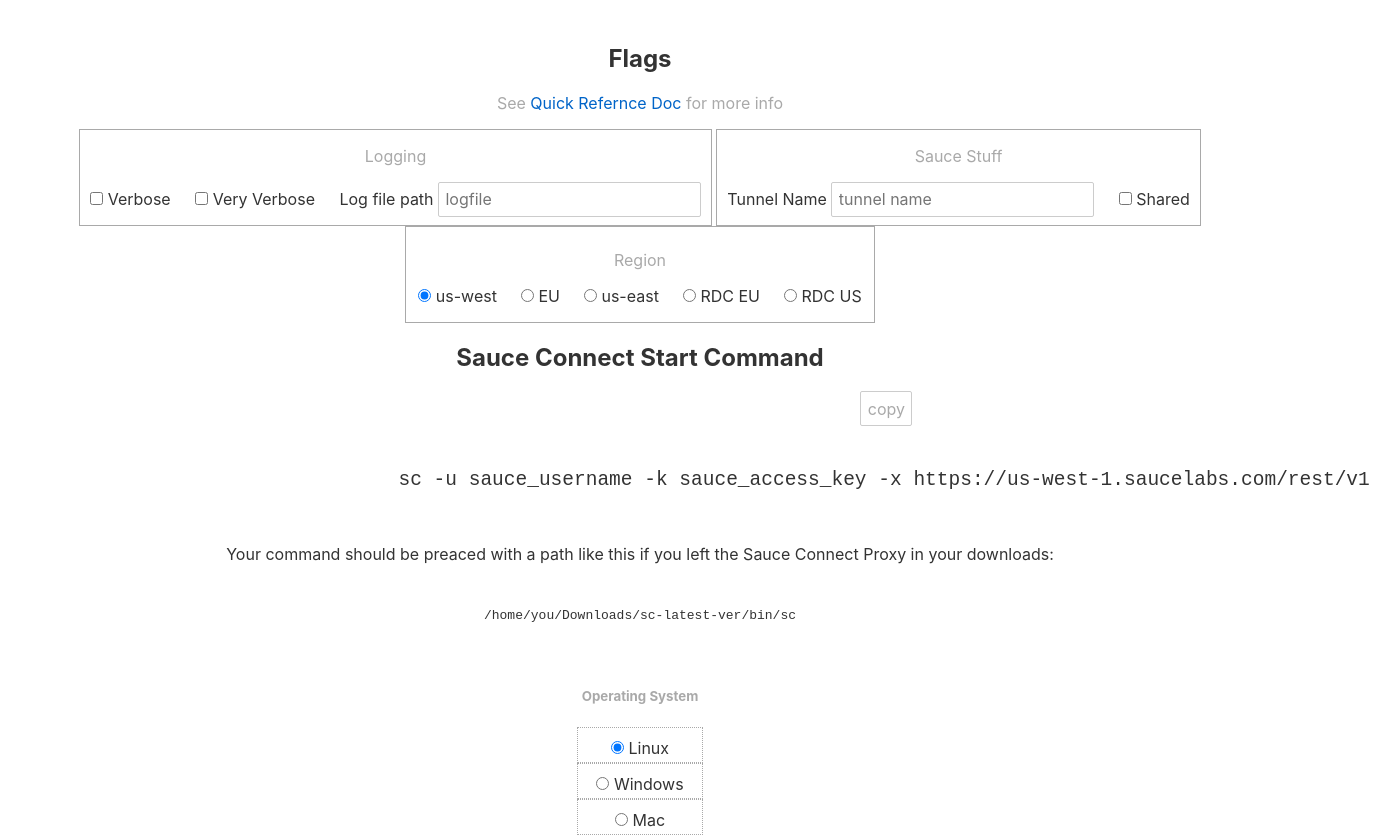
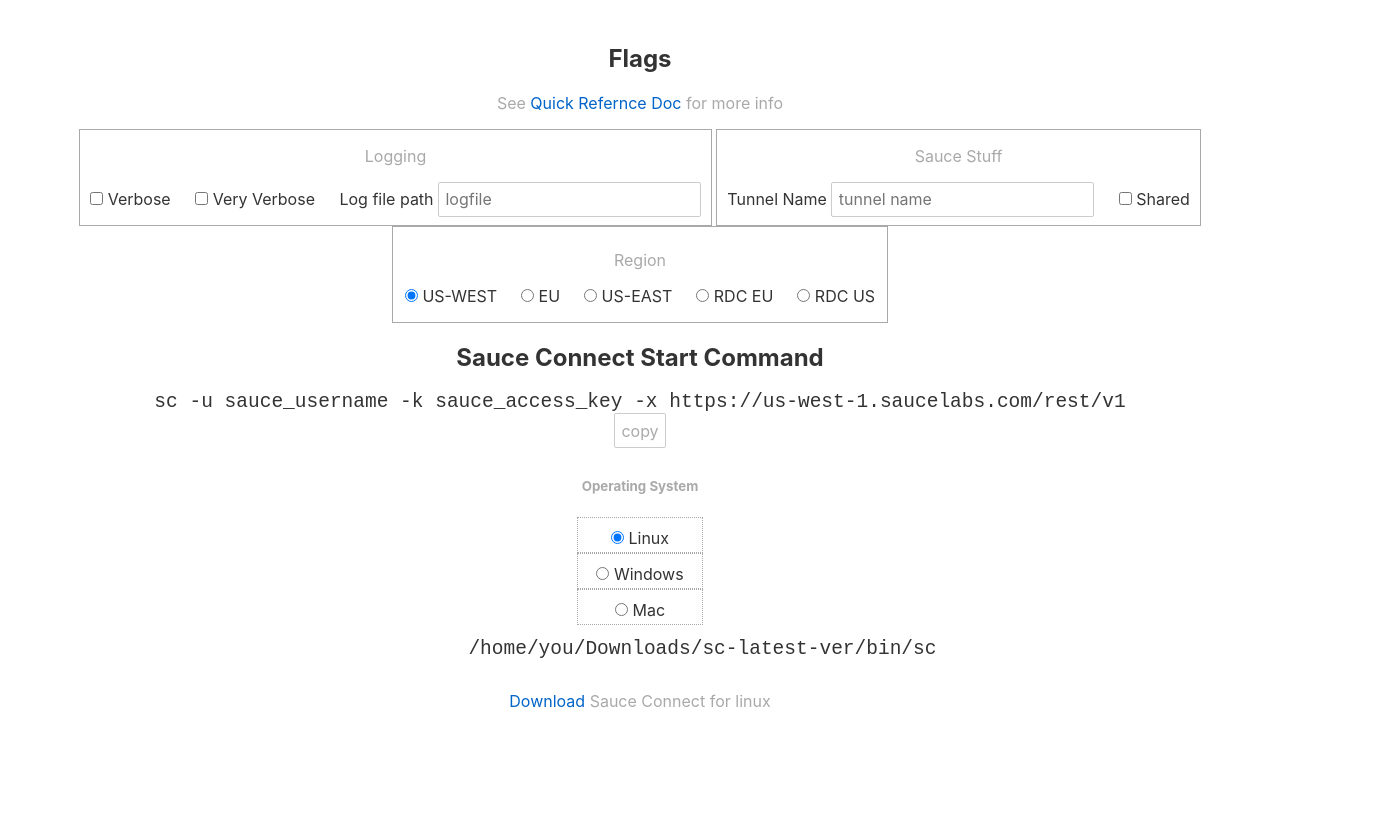
Before and after one commit to maxdobeck/sconfigurator, a Svelte app: page / in a window 1280 px wide. Shown: the top 837 px of the page, 1381 px wide, since content can reach past the window. After the commit the page ends 800 px from the top, so only its background shows below. Built offline with nearby package versions, Linux system fonts and the light colour scheme.

Commit message:
Working beautifully now.  everything is arranged nicely too!

```diff
--- a/src/App.svelte
+++ b/src/App.svelte
@@ -8,12 +8,12 @@
 	let shared = false;
 	// region
 	let scDc = new Map();
-	scDc.set('us-west', 'https://us-west-1.saucelabs.com/rest/v1 ');
+	scDc.set('US-WEST', 'https://us-west-1.saucelabs.com/rest/v1 ');
 	scDc.set('EU', 'https://eu-central-1.saucelabs.com/rest/v1 ');
-	scDc.set('us-east', 'https://us-east-1.saucelabs.com/rest/v1 ');
+	scDc.set('US-EAST', 'https://us-east-1.saucelabs.com/rest/v1 ');
 	scDc.set('RDC EU', 'https://eu1.api.testobject.com/sc/rest/v1 ');
 	scDc.set('RDC US', 'https://us1.api.testobject.com/sc/rest/v1 ');
-	let dc_choice = 'us-west';
+	let dc_choice = 'US-WEST';
 	// ssl config
 	let noSslBump = [];
 	// domain based routing + config
@@ -92,23 +92,33 @@
 
 	<h2>Sauce Connect Start Command</h2>
 	<div class="cmd-container">
+			<code>{command} {user} {apiKey}</code>
+			{#if name.length > 0}
+				<code>-i {name}</code>
+			{/if}
+
+			{#if shared}
+				<code>-s</code>
+			{/if}
+
+			{#if verbose}
+				<code>-v</code>
+			{/if}
+
+			{#if veryVerbose}
+				<code>-v</code>
+			{/if}
+
+			{#if logfile}
+				<code>-l {logfile}</code>
+			{/if}
+			<code>-x {scDc.get(dc_choice)}</code>
+	</div>
+
+	<div>
 		<button id="copy-cmd-btn" title="copy to clipboard">copy</button>
-		<pre>
-			<code>
-				{command} {user} {apiKey}{#if name.length > 0}-i {name} {/if}{#if shared}-s {/if}{#if verbose} -v {/if}{#if veryVerbose} -v {/if}{#if logfile} -l {logfile}{/if}-x {scDc.get(dc_choice)}
-			</code>
-		</pre>
+	</div>
 
-		<p>Your command should be preaced with a path like
-			this if you left the Sauce Connect Proxy in your downloads:</p>
-		<pre>
-			{#if os === 'linux' || os === 'mac'}
-			<p>/home/you/Downloads/sc-latest-ver/bin/sc</p>
-			{:else}
-			<p>C:\you\Downloads\sc-latest-ver\bin\sc.exe</p>
-			{/if}
-		</pre>
-	</div>
 
 	<h5 class="hint">Operating System</h5>
 	<div class="os">
@@ -127,6 +137,13 @@
 			Mac
 		</label>
 	</div>
+	<pre>
+		{#if os === 'linux' || os === 'mac'}
+		<code>/home/you/Downloads/sc-latest-ver/bin/sc</code>
+		{:else}
+		<code>C:\you\Downloads\sc-latest-ver\bin\sc.exe</code>
+		{/if}
+	</pre>
 
 	<p class="hint">
 		<a href="https://wiki.saucelabs.com/display/DOCS/Downloading+Sauce+Connect+Proxy" target="_blank">Download</a>
@@ -175,15 +192,15 @@
 	.cmd-container {
 		margin-left: auto;
 		margin-right: auto;
+		display: inline-block;
 	}
 
 	code {
-		font-size: 1.5em;
+		font-size: 1.5em;;
 	}
 
 	#copy-cmd-btn {
 		background-color: transparent;
-		margin-left: 40%;
 		color: darkgrey;
 	}
 
```
